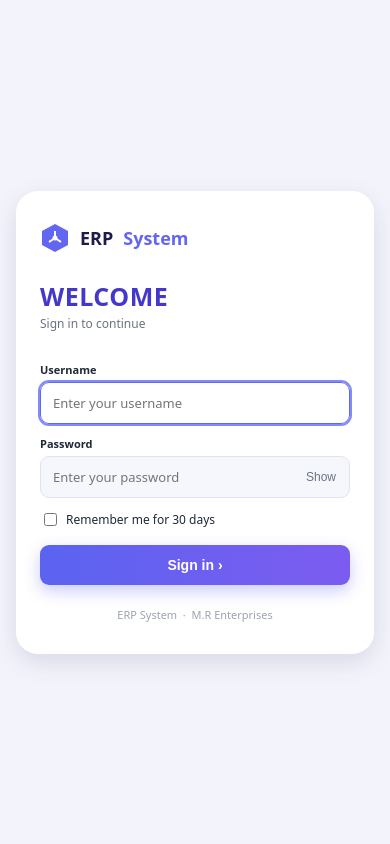
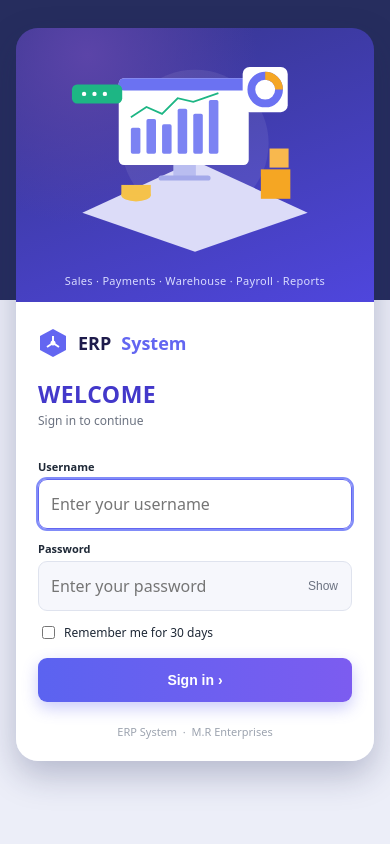
Before and after one commit to zubair9040/all-work-, a Django app: page /login/ in a window 390 px wide. Run offline with Django 5.2, Linux system fonts and the light colour scheme.

Commit message:
Stack login page for phones: illustration on top, form below
Co-Authored-By: Claude Sonnet 5.5 <noreply@anthropic.com>
Claude-Session: https://claude.ai/code/session_013crxU5sjmfCV3bXBZXMbGS

```diff
--- a/templates/registration/login.html
+++ b/templates/registration/login.html
@@ -35,10 +35,15 @@
   .err{background:#fef2f2;color:#b91c1c;border:1px solid #fecaca;border-radius:8px;padding:9px 12px;font-size:12px;margin-bottom:6px}
   .foot{margin-top:22px;text-align:center;font-size:11px;color:#9ca3af}
   @media (max-width:640px){
-    body{background:#f3f4fb}
-    .art{display:none}
-    .form{padding:32px 24px}
-    .card{box-shadow:0 8px 24px #1f245722}
+    body{align-items:flex-start;padding:28px 0 24px;background:linear-gradient(180deg,#262d5e 0,#262d5e 300px,#eceef8 300px)}
+    .card{flex-direction:column;min-height:0;box-shadow:0 14px 34px #1f245744}
+    .art{flex:none;padding:20px 16px 14px}
+    .art svg{max-width:260px}
+    .art p{font-size:11px;text-align:center;margin-top:8px}
+    .form{padding:26px 22px 22px}
+    h1{margin-top:20px;font-size:23px}
+    input[type=text],input[type=password]{font-size:16px;padding:13px 12px} /* 16px stops iOS zoom */
+    button.go{padding:14px}
   }
 </style>
 </head>
```
